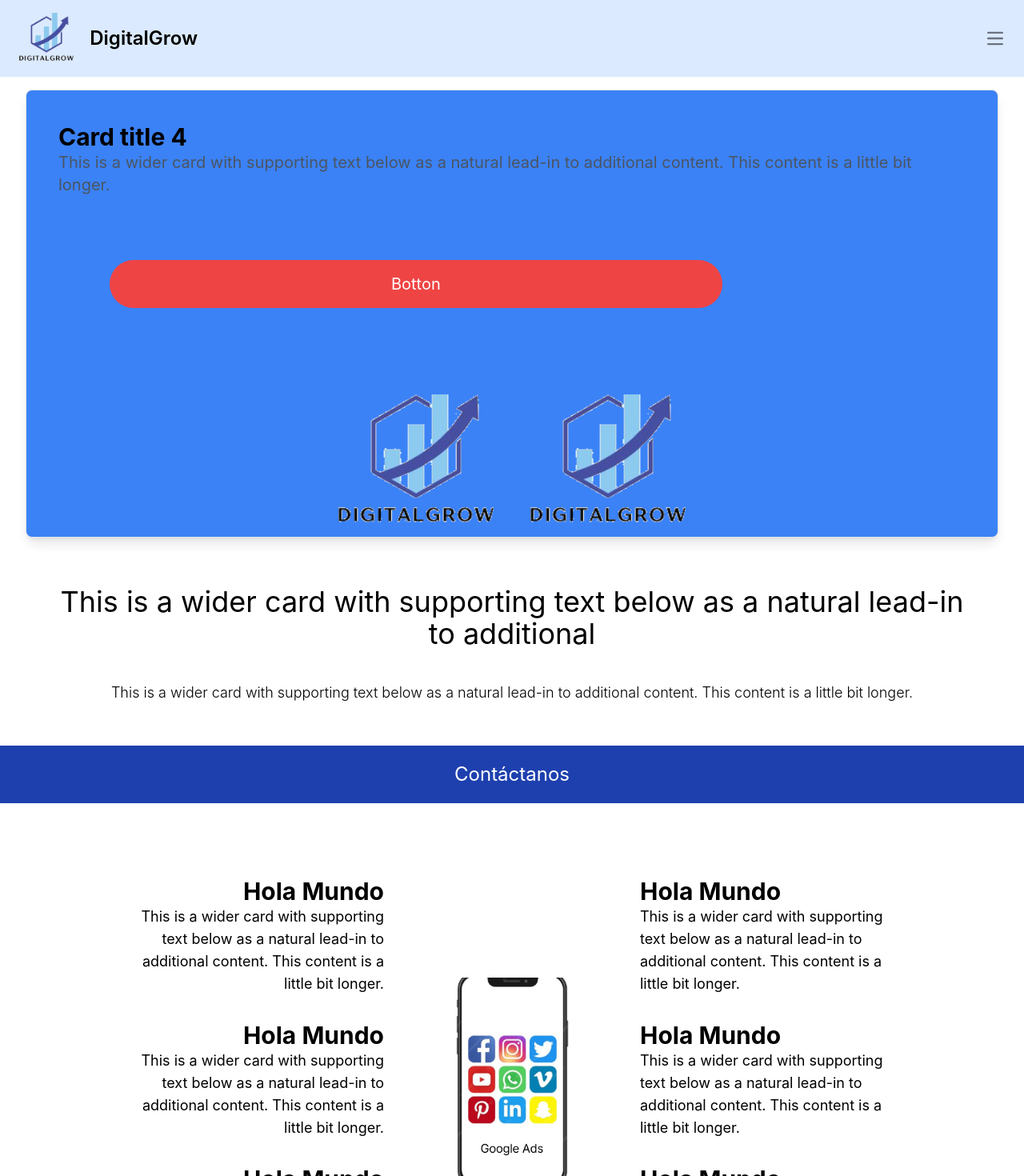
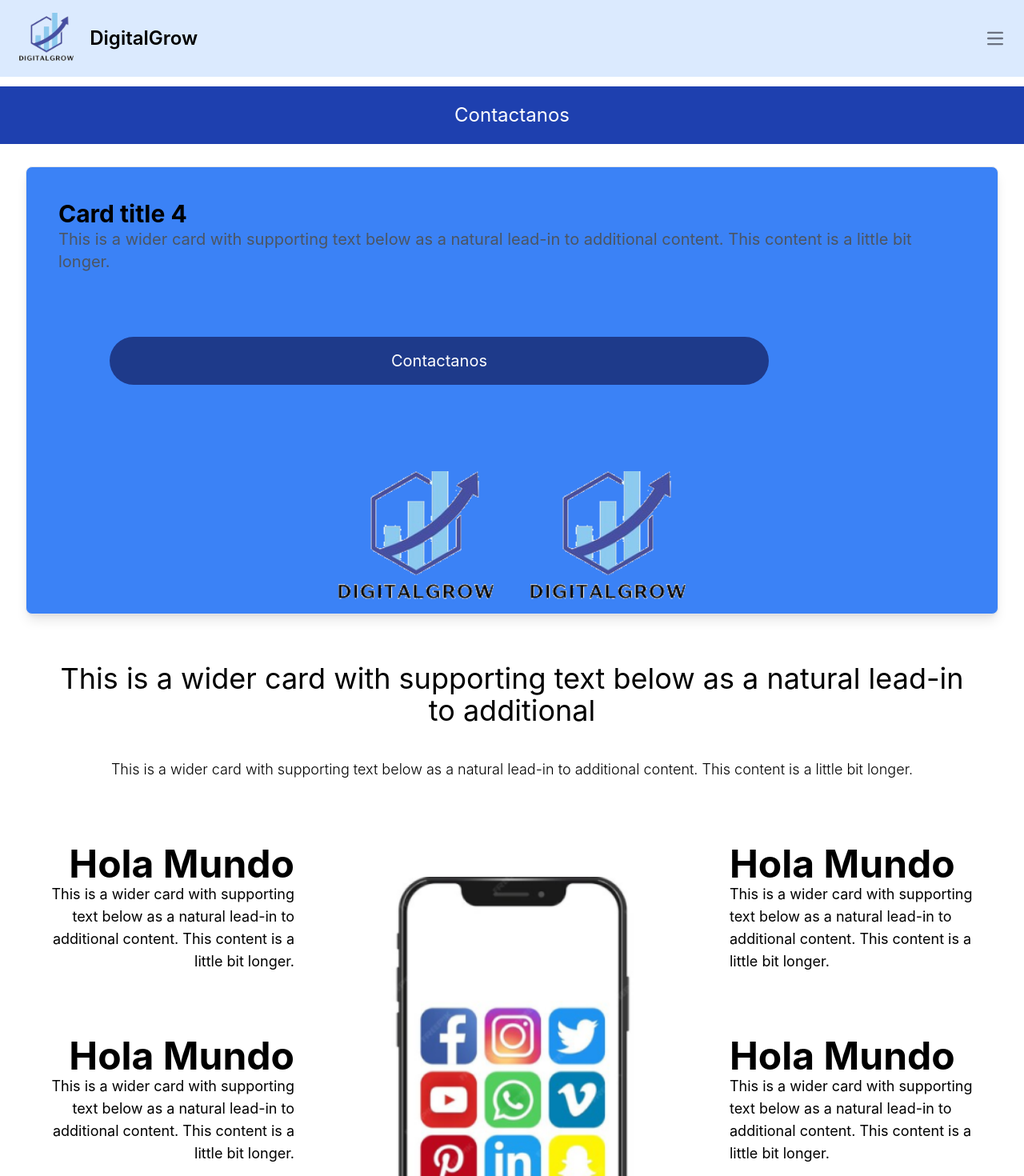
Before and after one commit to Marcohau2O/Agencia-Marketing, a React (Create React App) app in the folder agencia-marketing/: page / in a window 1280 px wide. Shown: the top 1470 px of the page at 80% size. Built offline with nearby package versions, Linux system fonts and the light colour scheme.

Commit message:
Cambios rapidos

```diff
--- a/agencia-marketing/src/components/inicio.jsx
+++ b/agencia-marketing/src/components/inicio.jsx
@@ -9,7 +9,11 @@ function app() {
     <>
       <Navbar />
       <main className="container mx-auto px-4">
-        {/* Sección de navegación */}
+      <div className="flex justify-center items-center h-24">
+                <button className="bg-blue-800 text-white text-2xl py-5 px-[40rem] rounded-full">
+                    Contactanos
+                </button>
+            </div>
 
         <div className="card border rounded-lg overflowd-hidden shadow-lg m-4 bg-blue-500 h-[35rem]">
           <div className="card-body p-10">
@@ -23,8 +27,8 @@ function app() {
             </p>
           </div>
           <div className="flex justify-start ml-16 p-10">
-            <button className="bg-red-500 text-xl text-white py-4 px-[22rem] rounded-full">
-              Botton
+            <button className="bg-blue-900 text-xl text-white py-4 px-[22rem] rounded-full">
+              Contactanos
             </button>
           </div>
           <div className="flex flex-row justify-center m-10 p-7">
@@ -51,19 +55,19 @@ function app() {
         </div>
 
         {/* Botón central */}
-        <div className="flex justify-center items-center h-24">
+        {/* <div className="flex justify-center items-center h-24">
           <button className="bg-blue-800 text-white text-2xl py-5 px-[40rem] rounded-full">
             Contáctanos
           </button>
-        </div>
+        </div> */}
 
         {/* Contenedor de la imagen central con los mensajes a los lados */}
         <div className="flex items-center justify-center my-20 space-x-8">
           {/* Mensajes a la izquierda */}
-          <div className="flex flex-col items-end space-y-8">
+          <div className="flex flex-col items-end space-y-20">
             {[...Array(3)].map((_, i) => (
               <div key={i} className="text-right">
-                <h1 className="text-3xl font-bold">Hola Mundo</h1>
+                <h1 className="text-5xl font-bold">Hola Mundo</h1>
                 <p className="text-lg max-w-xs">
                   This is a wider card with supporting text below as a natural lead-in to additional content.
                   This content is a little bit longer.
@@ -73,15 +77,15 @@ function app() {
           </div>
 
           {/* Imagen central */}
-          <div className="w-64 h-64 flex-shrink-0">
+          <div className="w-[30rem] h-[35rem] flex-shrink-0">
             <img src={Group} className="object-cover w-full h-full rounded-lg" alt="Imagen" />
           </div>
 
           {/* Mensajes a la derecha */}
-          <div className="flex flex-col items-start space-y-8">
+          <div className="flex flex-col items-start space-y-20">
             {[...Array(3)].map((_, i) => (
               <div key={i}>
-                <h1 className="text-3xl font-bold">Hola Mundo</h1>
+                <h1 className="text-5xl font-bold">Hola Mundo</h1>
                 <p className="text-lg max-w-xs">
                   This is a wider card with supporting text below as a natural lead-in to additional content.
                   This content is a little bit longer.
```
